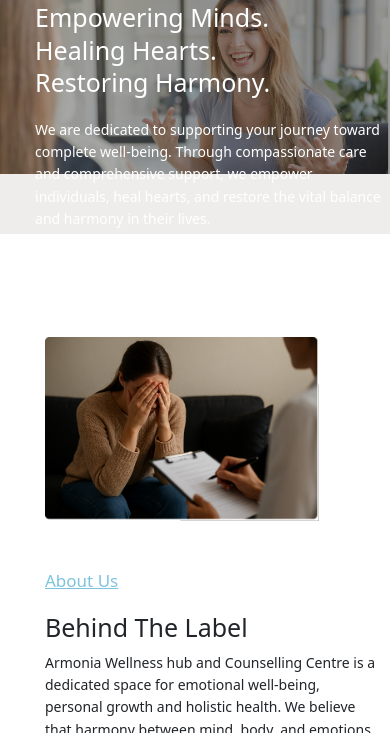
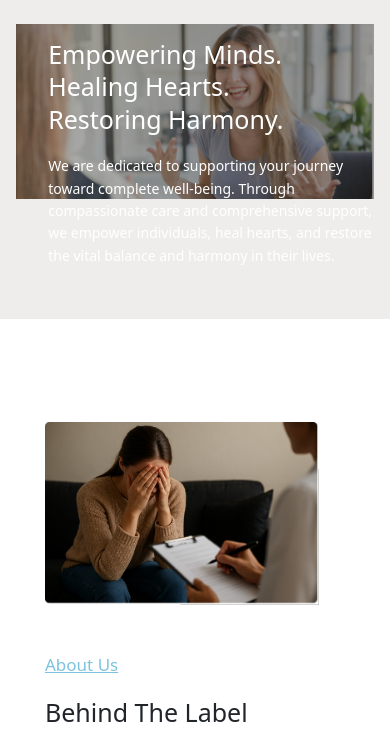
Before and after one commit to safna100/Heal-Trust-website, a plain HTML site: page index.html in a window 390 px wide. Shown: the part 80-813 px from the top of the page. Drawn offline with nearby package versions, Linux system fonts and the light colour scheme.

Commit message:
add 600 responsive

```diff
--- a/css/responsive.css
+++ b/css/responsive.css
@@ -361,6 +361,27 @@ ul#menu {
     gap: 20px;
 }
 
+@media (max-width: 600px) {
+
+  #hero {
+    min-height: auto;
+    padding: 40px 16px 60px;
+  }
+
+  .hero-section {
+    align-items: flex-start;
+  }
+
+  .hero-cnt h1 {
+    font-size: 22px;
+    line-height: 1.3;
+  }
+
+  .hero-cnt p {
+    font-size: 14px;
+    line-height: 1.6;
+  }
+}
 
 
 }
--- a/css/style.css
+++ b/css/style.css
@@ -716,3 +716,28 @@ button.sub-bt {
 .hero-section {
   height: auto;
 }
+
+/* //////////////////// */
+
+#hero {
+  height: auto !important;
+  min-height: 100vh;
+}
+.hero-section {
+  display: flex;
+  align-items: center;
+  position: relative;
+}
+
+.hero-section img {
+  position: absolute;
+  inset: 0;
+  width: 100%;
+  height: 100%;
+  object-fit: cover;
+  z-index: -1;
+}
+.hero-cnt {
+  position: relative;
+  max-width: 600px;
+}
```
